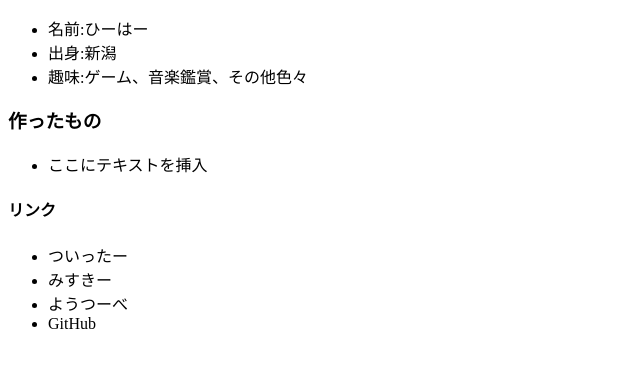
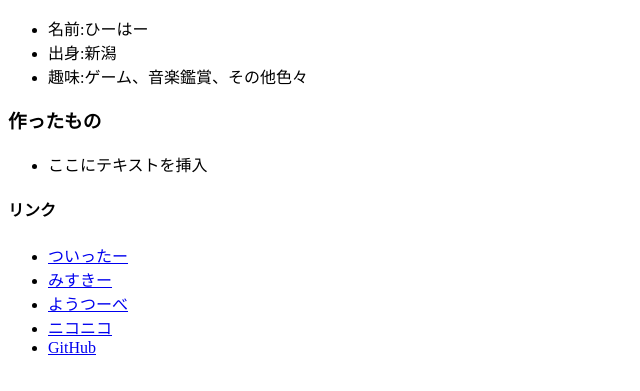
Before and after one commit to hiha4649/hiha4649.github.io, a plain HTML site: page index.html in a window 1280 px wide. Shown: the part 119-510 px from the top of the page, without its empty margins (0-640 px from the left). Drawn offline with Linux system fonts and the light colour scheme.

Commit message:
ニコニコのリンクを追加

```diff
--- a/index.html
+++ b/index.html
@@ -1,10 +1,12 @@
 <!DOCTYPE html>
 <html lang="ja">
+
 <head>
   <meta charset="utf-8">
   <meta name="viewport" content="width=device-width, initial-scale=1">
   <title>ひーはーのだべり場</title>
 </head>
+
 <body>
   <h1>ひーはー</h1>
   <h3>自己紹介</h3>
@@ -19,10 +21,12 @@
   </ul>
   <h4>リンク</h4>
   <ul>
-      <li><a href="https://twitter.com/hiha4649/"></a>ついったー</li>
-      <li><a href="https://misskey.io/@hiha4649"></a>みすきー</li>
-      <li><a href="https://www.youtube.com/channel/UCZ7IVKt7vO9YDQ2g8mUkKeQ"></a>ようつーべ</li>
-      <li><a href="https://github.com/hiha4649/"></a>GitHub</li>
+    <li><a href="https://twitter.com/hiha4649/">ついったー</a></li>
+    <li><a href="https://misskey.io/@hiha4649">みすきー</a></li>
+    <li><a href="https://www.youtube.com/channel/UCZ7IVKt7vO9YDQ2g8mUkKeQ">ようつーべ</a></li>
+    <li><a href="https://www.nicovideo.jp/user/67139917">ニコニコ</a></li>
+      <li><a href=" https://github.com/hiha4649/">GitHub</a></li>
   </ul>
 </body>
+
 </html>
```
Lines whose indentation alone changed are shown as unchanged.
